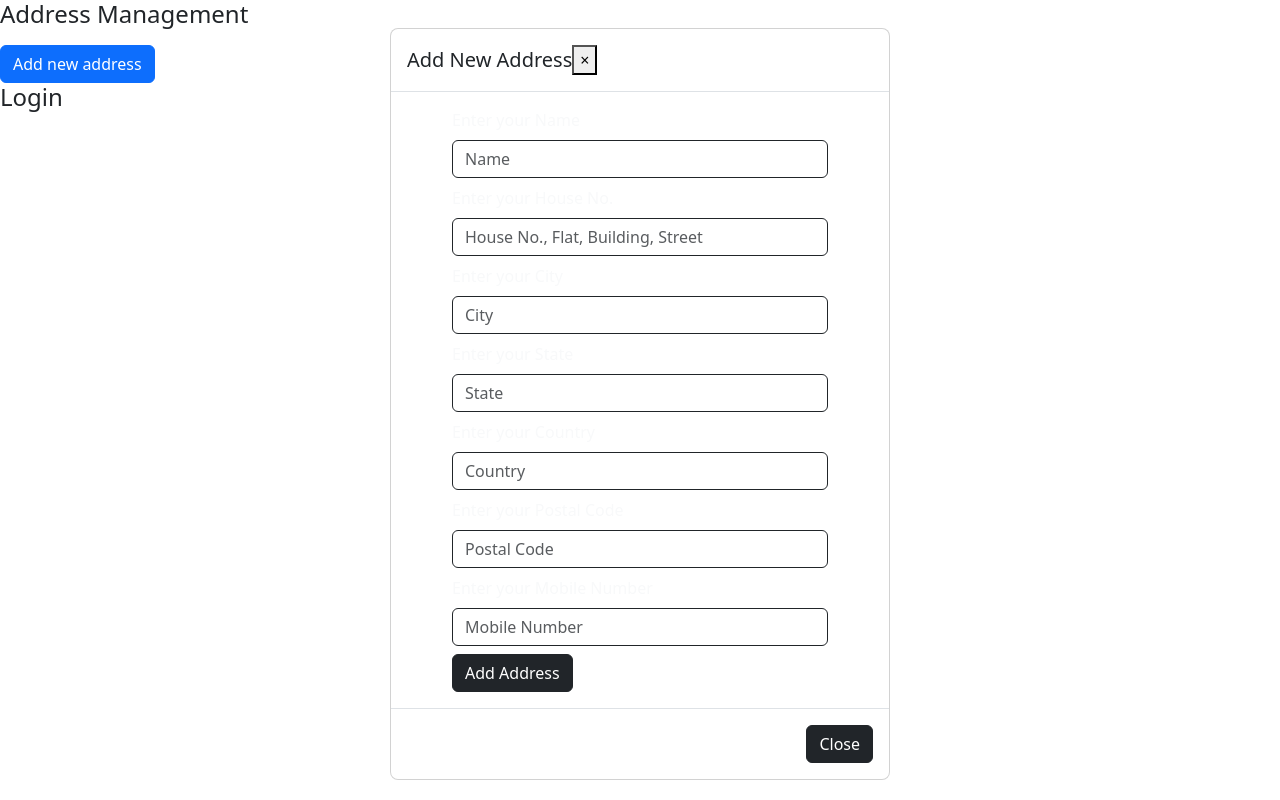
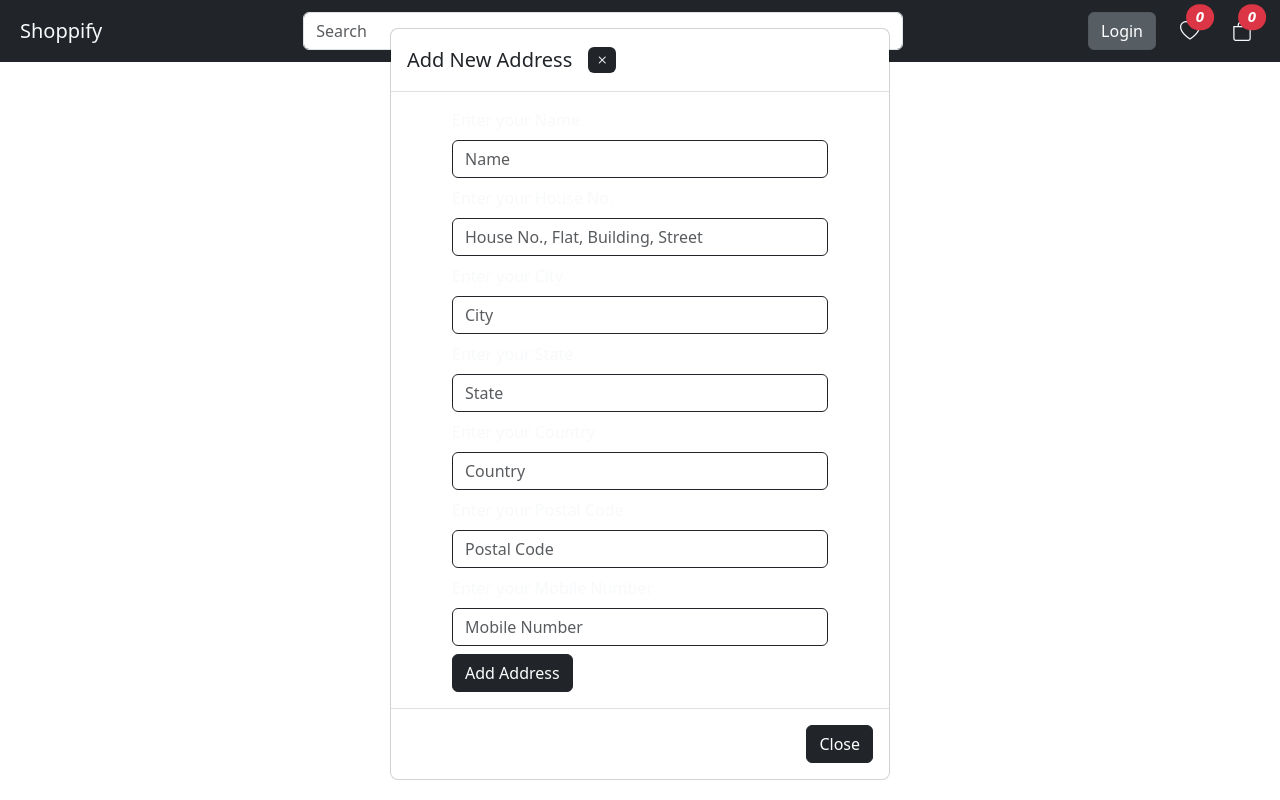
Before and after one commit to Malaya47/QuantumQuikShop, a React (Vite) app: page /login in a window 1280 px wide. Both pictures are taken after a click on the button "Add new address". Built offline with nearby package versions, Linux system fonts and the light colour scheme.

Commit message:
Added styling for login page

```diff
--- a/src/components/Header.jsx
+++ b/src/components/Header.jsx
@@ -12,7 +12,7 @@ const Header = () => {
 
   return (
     <header>
-      <nav className="navbar navbar-expand-lg navbar-light bg-dark text-light px-2 fixed-top">
+      <nav className="navbar navbar-expand-lg navbar-light bg-dark  text-light px-2 fixed-top">
         <div className="container-fluid">
           <NavLink to="/" className="navbar-brand text-light">
             Shoppify
--- a/src/pages/Address.jsx
+++ b/src/pages/Address.jsx
@@ -29,22 +29,33 @@ const Address = () => {
   };
 
   return (
-    <section className="align-self-center">
+    <section className="">
       <h4>Address Management</h4>
       <ul>
         {addresses.map((add) => (
           <li key={add.id}>
             {add.name}
-            <br />#{add.house} {add.city}, {add.state} ,{add.country},{" "}
+            <br />#{add.house} {add.city}, {add.state} ,{add.country}, -{" "}
             {add.postalCode}
             <br />
-            {add.number}
-            <button onClick={() => editHandler(add)}>Edit</button>
-            <button onClick={() => removeHandler(add.id)}>Remove</button>
+            Mobile Number: {add.number}
+            <br />
+            <button
+              className="btn btn-sm btn-dark me-2"
+              onClick={() => editHandler(add)}
+            >
+              Edit
+            </button>{" "}
+            <button
+              className="btn btn-sm btn-dark"
+              onClick={() => removeHandler(add.id)}
+            >
+              Remove
+            </button>
           </li>
         ))}
       </ul>
-      <button className="btn btn-primary" onClick={handleAddAddressClick}>
+      <button className="btn btn-dark" onClick={handleAddAddressClick}>
         Add new address
       </button>
 
@@ -64,14 +75,17 @@ const Address = () => {
                 </h5>
                 <button
                   type="button"
-                  className="close"
+                  className="close bg-dark border-0 rounded ms-3"
                   onClick={handleCloseModal}
                 >
-                  <span>&times;</span>
+                  <i className="text-light bi bi-x"></i>
                 </button>
               </div>
               <div className="modal-body text-light">
-                <AddressForm address={currentAddress} setShowModal={setShowModal} />
+                <AddressForm
+                  address={currentAddress}
+                  setShowModal={setShowModal}
+                />
               </div>
               <div className="modal-footer">
                 <button
--- a/src/pages/Login.jsx
+++ b/src/pages/Login.jsx
@@ -1,12 +1,20 @@
 import React from "react";
 import Address from "./Address";
+import Header from "../components/Header";
 
 const Login = () => {
   return (
     <>
-      <section className="">
-        <Address />
-        <h4>Login</h4>
+      <Header />
+      <section className="d-flex justify-content-center align-items-center vh-100">
+        <div className="d-flex">
+          <div className="border p-4 bg-body-tertiary shadow rounded">
+            <Address />
+          </div>
+          <div className="ms-3 p-4">
+            <h4>Login</h4>
+          </div>
+        </div>
       </section>
     </>
   );
```
Also changed, not shown: src/App.css (+1 -0 lines).
